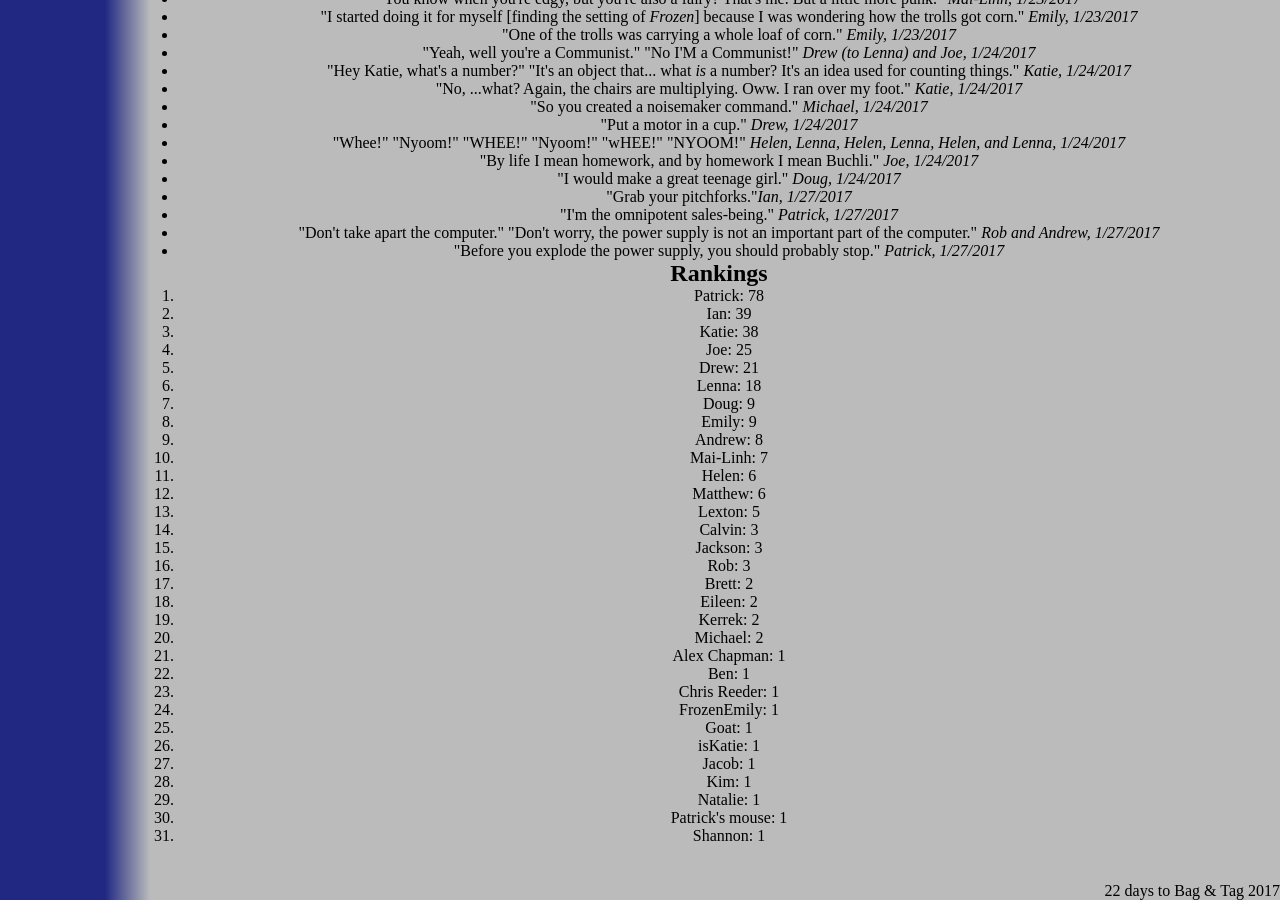
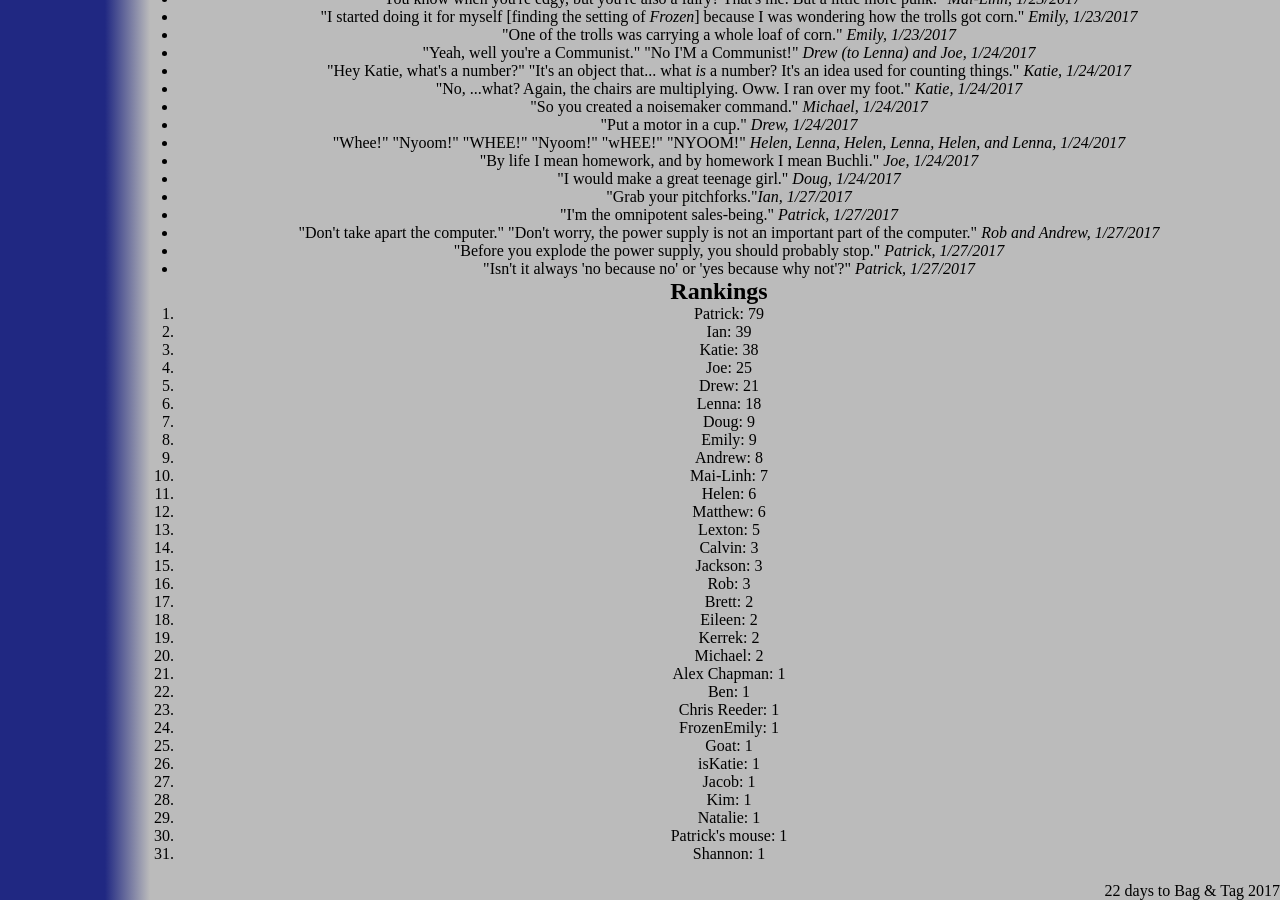
Before and after one commit to katiebugmoon/FRC4131.github.io, a Jekyll site: the page built from media/2017/quotes.html, in a window 1280 px wide and 900 px high, scrolled down 3968 px. Built offline with Jekyll 4.4.1, drawn with Linux system fonts in a browser that asks for light colours; nearby versions of some CDN libraries.

Commit message:
Update quotes.html

```diff
--- a/media/2017/quotes.html
+++ b/media/2017/quotes.html
@@ -227,6 +227,7 @@ title: Build Season 2017 Quotes
 	<li>"I'm the omnipotent sales-being." <i>Patrick, 1/27/2017</i></li>
 	<li>"Don't take apart the computer." "Don't worry, the power supply is not an important part of the computer." <i>Rob and Andrew, 1/27/2017</i></li>
 	<li>"Before you explode the power supply, you should probably stop." <i>Patrick, 1/27/2017</i></li>
+	<li>"Isn't it always 'no because no' or 'yes because why not'?" <i>Patrick, 1/27/2017</i></li>
 </ul>
 <h2>Rankings</h2>
 <ol id='rankings'></ol>
```
